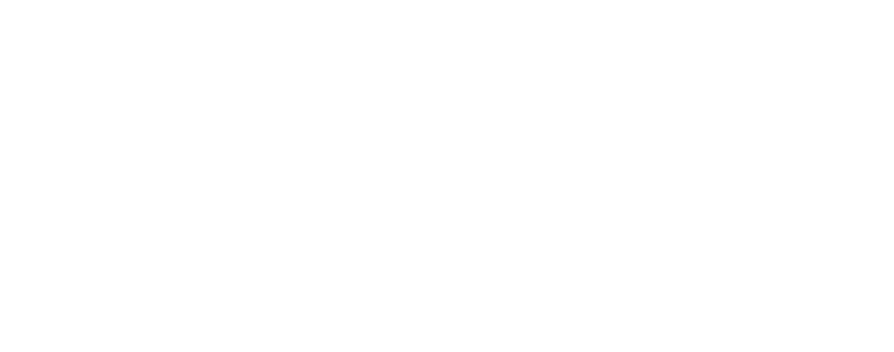
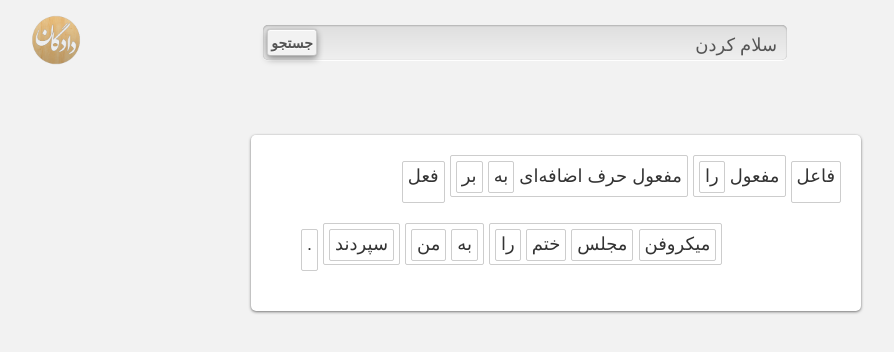
Before and after one commit to roshan-research/dadegan-utils, a plain HTML site: page Design/search.html in a window 1280 px wide. Shown: the whole page, without its empty margins (104-998 px from the left). Drawn offline with Linux system fonts and the light colour scheme.

Commit message:
add basic results page's DOM

```diff
--- a/Design/assets/css/dadegan.css
+++ b/Design/assets/css/dadegan.css
@@ -93,3 +93,51 @@ form#search_form button:active {
   color: #333;
   outline: none;
 }
+
+#top-search-area{
+	margin-top: 25px;
+	height:80px;
+}
+#top-search-area #img{
+	width:50px;
+	margin-right:40px;
+	margin-top: -10px;
+}
+
+#results-area{
+	margin-top: 30px;
+}
+
+#results-area #box{
+	border-radius: 5px;
+	-webkit-border-radius: 5px;
+	-o-border-radius: 5px;
+	-moz-border-radius: 5px;
+	background: rgb(255,255,255);
+	font-size:18px;
+	padding:20px;
+	box-shadow: 0 0 1px rgba(0, 0, 0, .2), 0 1px 3px rgba(0, 0, 0, .5), inset 0 1px 0 rgba(255, 255, 255, .87);
+	-webkit-box-shadow: 0 0 1px rgba(0, 0, 0, .2), 0 1px 3px rgba(0, 0, 0, .5), inset 0 1px 0 rgba(255, 255, 255, .87);
+	-moz-box-shadow: 0 0 1px rgba(0, 0, 0, .2), 0 1px 3px rgba(0, 0, 0, .5), inset 0 1px 0 rgba(255, 255, 255, .87);
+	-o-box-shadow: 0 0 1px rgba(0, 0, 0, .2), 0 1px 3px rgba(0, 0, 0, .5), inset 0 1px 0 rgba(255, 255, 255, .87);
+}
+
+#results-area #box div{
+	margin-bottom: 20px;
+}
+
+#results-area #box span{
+	border-radius: 2px;
+	-webkit-border-radius: 2px;
+	-o-border-radius: 2px;
+	-moz-border-radius: 2px;
+	padding: 5px;
+	border: 1px solid rgba(155, 155, 155, 0.5);
+	display: inline-block;
+}
+#results-area #box div>span{
+	height: 30px;
+}
+#results-area #box span span{
+	height:20px;
+}
--- a/Design/search.html
+++ b/Design/search.html
@@ -0,0 +1,88 @@
+<!DOCTYPE html>
+<html lang="en">
+	<head>
+		<meta charset="utf-8">
+		<title>دادگان</title>
+		<meta name="viewport" content="width=device-width, initial-scale=1.0">
+
+		<!-- Le HTML5 shim, for IE6-8 support of HTML elements -->
+		<!--[if lt IE 9]>
+			<script src="http://html5shim.googlecode.com/svn/trunk/html5.js"></script>
+		<![endif]-->
+
+		<!-- Le styles -->
+		<link href="assets/css/bootstrap.css" rel="stylesheet">
+		<link href="assets/css/dadegan.css" rel="stylesheet">
+		<link href="assets/css/bootstrap-responsive.css" rel="stylesheet">
+
+		<!-- Le fav and touch icons -->
+		<link rel="shortcut icon" href="images/favicon.ico">
+		<link rel="apple-touch-icon" href="images/apple-touch-icon.png">
+		<link rel="apple-touch-icon" sizes="72x72" href="images/apple-touch-icon-72x72.png">
+		<link rel="apple-touch-icon" sizes="114x114" href="images/apple-touch-icon-114x114.png">
+	</head>
+
+	<body>
+
+
+		<div class="container">
+			<div id="top-search-area" class="row">
+				<div class="offset2 span6">
+					<form id="search_form" action="search.html" method="get">
+						<p><input type="text" placeholder="سلام کردن" value="سلام کردن"></input><button class="btn">جستجو</button></p>
+					</form>
+				</div>
+				<div class="span2">
+					<img id="img" src="logo.png" alt="دادگان"/>
+				</div>
+			</div>
+			<div style="clear:both"></div>
+			<div id="results-area" class="row">
+				<div id="box" class="verb-valency-analysis offset3 span6">
+					<div class="valency">
+						<span class="fa">فاعل</span>
+						<span class="mf">مفعول <span class="ra oprional">را</span></span>
+						<span class="mfh">مفعول حرف اضافه‌ای <span class="perp">به</span> <span class="perp">بر</span></span>
+						<span class="verb">فعل</span>
+					</div>
+					<div style="clear:both"></div>
+					<div class="example">
+						<span class="fa hidden">فاعل محذوف</span>
+						<span class="mf">
+							<span class="word">میکروفن</span>
+							<span class="word">مجلس</span>
+							<span class="word">ختم</span>
+							<span class="word ra">را</span>
+						</span>
+						<span class="mfh">
+							<span class="word prep">به</span>
+							<span class="word">من</span>
+						</span>
+						<span class="verb">
+							<span class="word">سپردند</span>
+						</span>
+						<span class="word">.</span>
+					</div>
+				</div>
+			</div>
+		</div> <!-- /container -->
+
+		<!-- Le javascript
+		================================================== -->
+		<!-- Placed at the end of the document so the pages load faster -->
+		<script src="assets/js/jquery.js"></script>
+		<script src="assets/js/bootstrap-transition.js"></script>
+		<script src="assets/js/bootstrap-alert.js"></script>
+		<script src="assets/js/bootstrap-modal.js"></script>
+		<script src="assets/js/bootstrap-dropdown.js"></script>
+		<script src="assets/js/bootstrap-scrollspy.js"></script>
+		<script src="assets/js/bootstrap-tab.js"></script>
+		<script src="assets/js/bootstrap-tooltip.js"></script>
+		<script src="assets/js/bootstrap-popover.js"></script>
+		<script src="assets/js/bootstrap-button.js"></script>
+		<script src="assets/js/bootstrap-collapse.js"></script>
+		<script src="assets/js/bootstrap-carousel.js"></script>
+		<script src="assets/js/bootstrap-typeahead.js"></script>
+
+	</body>
+</html>
```
Also changed, not shown: Design/index.html (+1 -1 lines).
